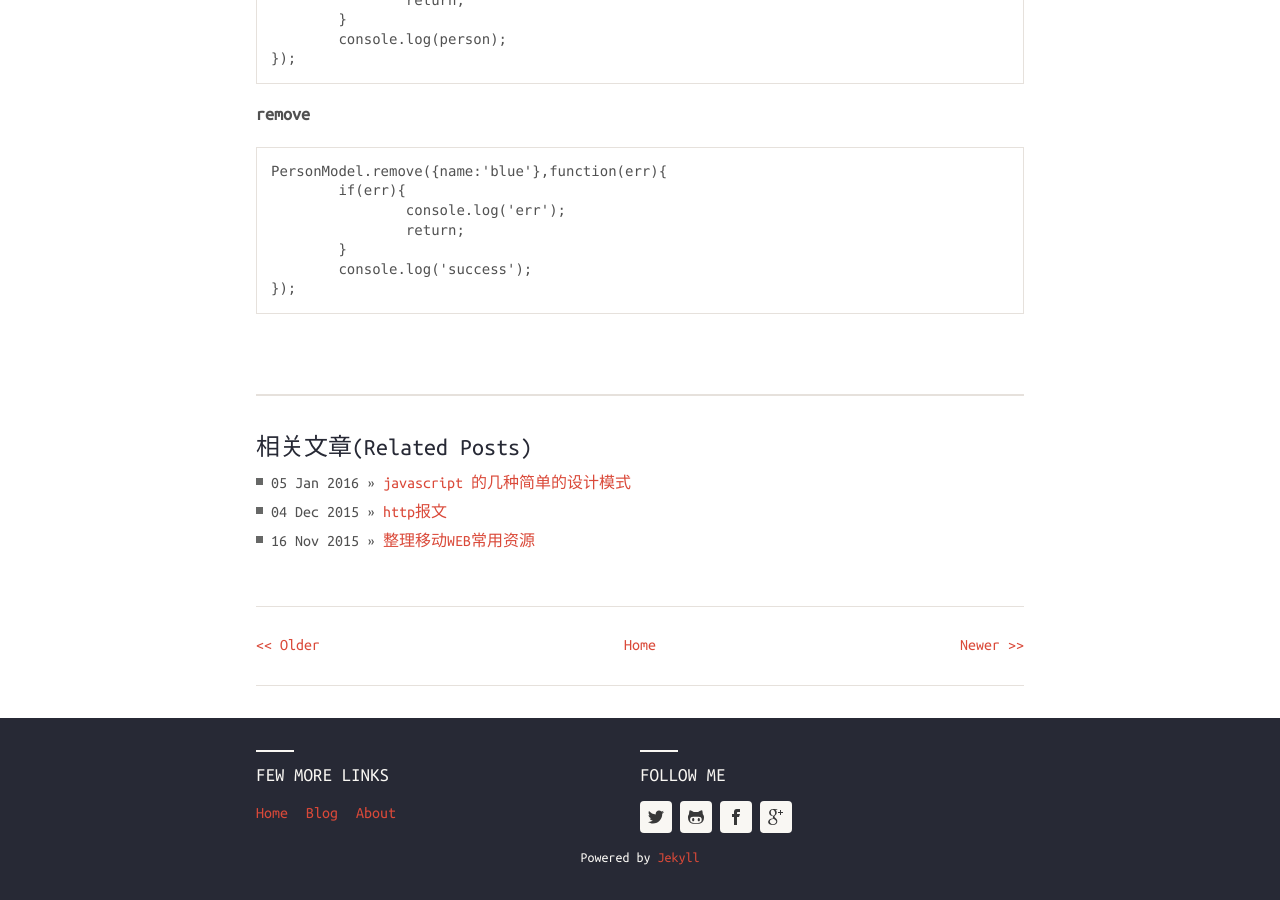
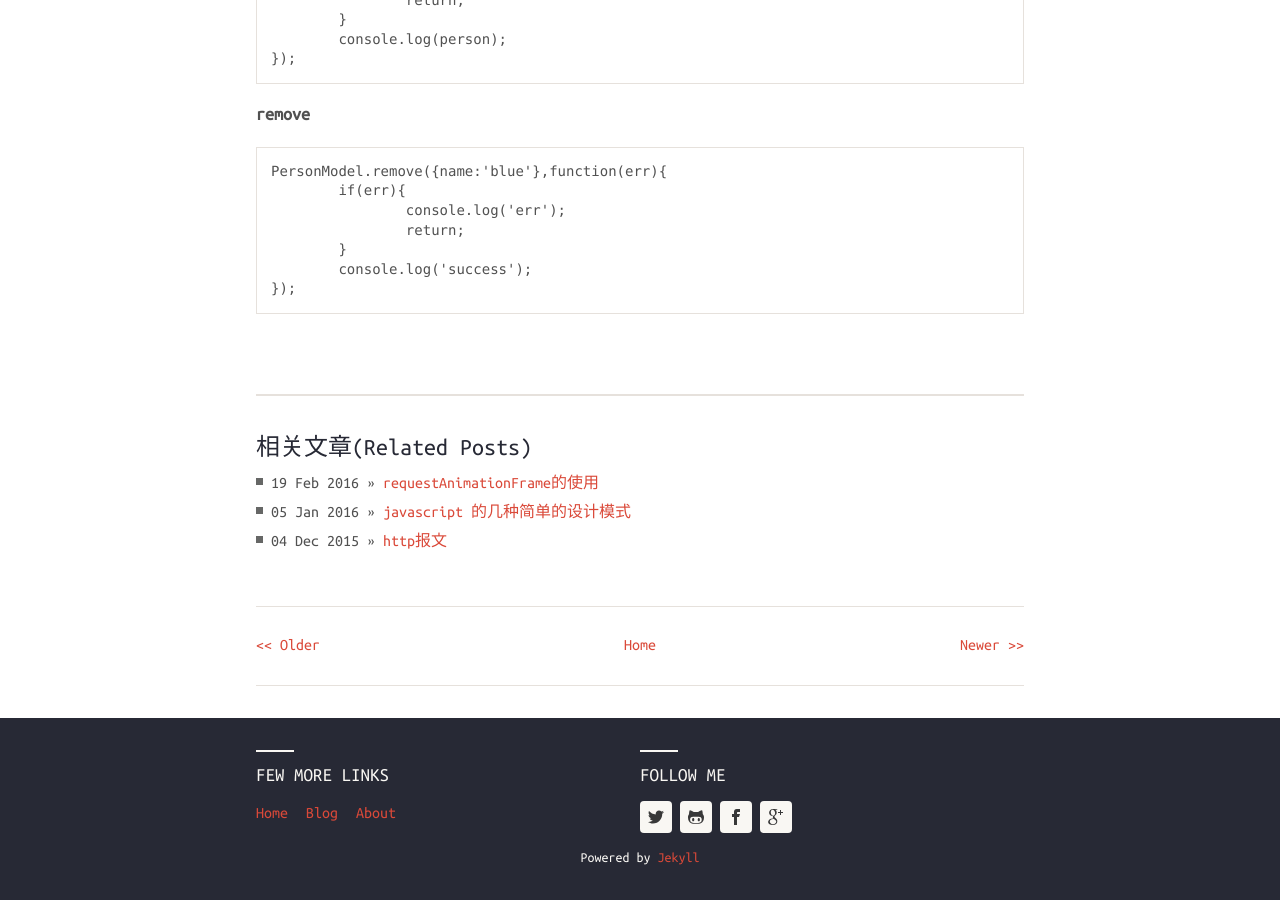
Before and after one commit to CooLNuanfeng/coolnuanfeng.github.com, a Jekyll site: the page built from _posts/2015-12-2-mongoose.md, in a window 1280 px wide and 900 px high, scrolled down 7341 px. Built offline with Jekyll 4.4.1, drawn with Linux system fonts in a browser that asks for light colours; some of the changed lines change nothing that is shown.

Commit message:
2016-2-19

```diff
--- a/_config.yml
+++ b/_config.yml
@@ -36,7 +36,7 @@ harmony:
 
 # Conversion / Build settings
 markdown:    kramdown
-highlighter: pygments # this is how you put pygments config in jekyll 2.0 instead of pygments: true
+highlighter: rouge # this is how you put pygments config in jekyll 2.0 instead of pygments: true
 
 # Permalinks
 permalink:        pretty
--- /dev/null
+++ b/_posts/2016-2-19-requestAnimationFrame.md
@@ -0,0 +1,70 @@
+---
+layout: post
+title:  "requestAnimationFrame的使用"
+date:   2016-2-19
+keywords: requestAnimationFrame的使用,requestAnimationFrame实例
+categories:
+- blog
+permalink: requestAnimationFrame
+---
+
+
+####requestAnimationFrame的使用
+
+以往JS控制的动画大多使用setInterval 或者setTimeout 每隔一段时间刷新元素的位置，来达到动画的效果，但是这种方式并不能准确地控制动画帧率，尽管主流的浏览器（相当一部分的浏览器的显示频率是16.7ms,）对于这两个函数实现的动画都有一定的优化，但是这依然无法弥补它们性能问题。主要原因是因为JavaScript的单线程机制使得其可能在有阻塞的情况下无法精确到毫秒触发。
+
+requestAnimationFrame()方法正是为了满足高性能动画的需求而提供的API，通过setInterval方法控制的动画其调用的间隔由程序员设置，而requestAnimationFrame()无须设置调用间隔， 它自动紧跟浏览器的绘制的帧率。
+
+window.requestAnimationFrame()这个方法是用来在页面重绘之前，通知浏览器调用一个指定的函数，以满足开发者操作动画的需求。**这个方法接受一个函数为参数，该函数会在重绘前调用。该函数只会被传入一个DOMHighResTimeStamp参数，这个参数指示当前被 requestAnimationFrame 序列化的函数队列被触发的时间。**
+
+**注意**: 如果想得到连贯的逐帧动画，函数中必须重新调用 requestAnimationFrame()。
+
+> 个人简单理解：由于大部分浏览器对帧显示频率为16.7ms，传统setTimeout和setInterval如果要求在16.7ms之内渲染一帧动画的话，浏览器来不及处理会有丢帧现象出现卡顿，而requestAnimationFrame则是在每次渲染一帧动画前调用，利用多次调用实现动画，不会丢帧，更流畅
+
+
+
+一个实例代码：
+
+	//从网页中获取一个元素
+	var box = document.getElementById('box')
+	shake(box, 500, 15)
+
+	//接受三个参数：动画元素，持续时间，晃动距离
+	function shake(elm, dur, distance) {
+	  if (elm) {
+	     var dur = dur || 500
+	     var distance = distance || 10
+	//保存原样式
+	    var original_css = elm.style.cssText
+	    elm.addEventListener('click', ani, false)
+	  } else {
+	    return 'no param'
+	  }
+
+	  function ani() {
+	    var start = null
+	   requestAnimationFrame(act)
+	//requestAnimationFrame每次调用向callback中传入一个时间戳time_stamp，时间戳为每次调用的时间点
+	    function act(time_stamp) {
+	      if(start === null) start = time_stamp
+	      var elapsed = time_stamp - start
+	      if ((elapsed / dur) < 1) {
+	      //乘以4PI，来回往复两次， 使用正弦函数得到比例
+	        elm.style.transform = 'translateX(' + distance * Math.sin((elapsed / dur) * 4 * Math.PI) + 'px' + ')'
+	        //调用该方法将返回一个ID值用于结束调用
+	        var time_id = requestAnimationFrame(act)
+	      } else {
+	      //恢复原样式，停止动画
+	        elm.style.cssText = original_css
+	        cancelAnimationFrame(time_id)
+	      }
+	    }
+	  }
+	}
+
+
+更多资料：
+
+- [CSS3动画那么强，requestAnimationFrame还有毛线用？](http://www.zhangxinxu.com/wordpress/2013/09/css3-animation-requestanimationframe-tween-%E5%8A%A8%E7%94%BB%E7%AE%97%E6%B3%95/)
+- [性能更好的js动画实现方式——requestAnimationFrame](http://www.cnblogs.com/2050/p/3871517.html)
+- [HTML5探秘：用requestAnimationFrame优化Web动画](http://www.webhek.com/requestanimationframe/)
```
